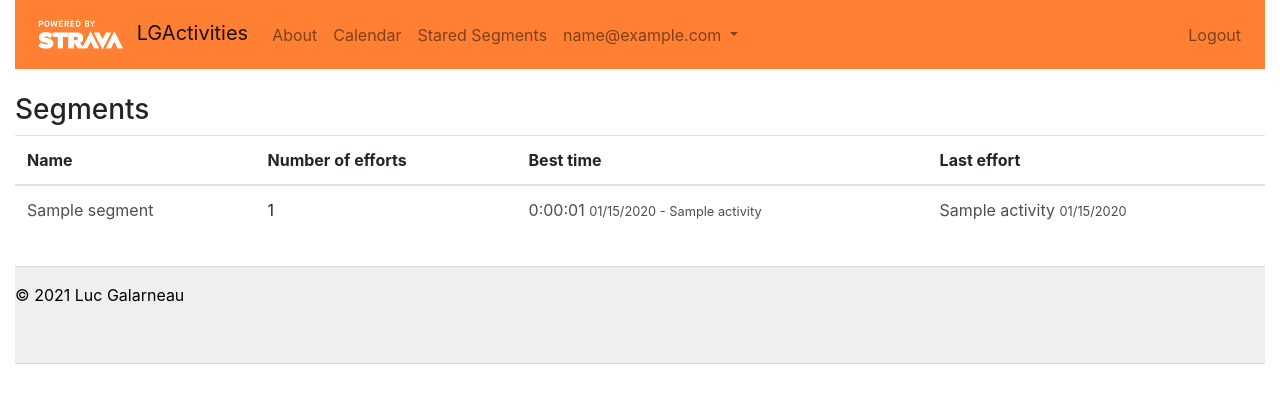
After one commit to lgalarno/lgactivities, a Django app: page /activities/stared-segments/ in a window 1280 px wide. The commit adds this page. Shown: the top 403 px of the page. Run offline with Django 3.2, Linux system fonts and the light colour scheme; a user stored in the database is signed in; tables that the repository leaves empty hold one stand-in row (values such as "Sample post"); some libraries are stand-ins or nearby versions.

Commit message:
Staring segments-calender prev&next months

```diff
--- a/activities/api/views.py
+++ b/activities/api/views.py
@@ -33,7 +33,7 @@ class SegmentStaringAPIToggle(APIView):
         }
         return Response(data)
 
-# TODO Plot RecentEffortsData
+
 class RecentEffortsDataAPI(APIView):
     """
     * Requires authentication.
--- a/activities/models.py
+++ b/activities/models.py
@@ -27,6 +27,9 @@ class Activity(models.Model):
 
     def get_all_segments(self):
         return self.segmenteffort_set.all()
+
+    def get_date(self, *args, **kwargs):
+        return self.start_date_local.strftime("%m/%d/%Y")
 
     @property
     def get_html_url(self):
@@ -67,6 +70,21 @@ class Segment(models.Model):
 
     def get_all_efforts(self):
         return self.segmenteffort_set.all()
+
+    def get_all_times(self):
+        return [e.get_time() for e in self.get_all_efforts()]
+        # all_dates = [e.start_date_local.strftime("%m/%d/%Y") for e in all_efforts]
+
+    def get_best_effort(self):
+        return self.segmenteffort_set.all().order_by('elapsed_time').first()
+
+    @property
+    def get_number_efforts(self):
+        return self.segmenteffort_set.all().count()
+
+    @property
+    def get_last_effort(self):
+        return self.segmenteffort_set.all().order_by('-start_date_local').first()
 
     @property
     def get_staring_api_url(self):
@@ -123,6 +141,9 @@ class SegmentEffort(models.Model):
     def get_time(self, *args, **kwargs):
         return str(datetime.timedelta(seconds=self.elapsed_time))
 
+    def get_date(self, *args, **kwargs):
+        return self.start_date_local.strftime("%m/%d/%Y")
+
     def save(self, *args, **kwargs):
         s = Segment.objects.get(id=self.segment.id)
         pr = 1
--- /dev/null
+++ b/activities/templates/activities/stared_segments.html
@@ -0,0 +1,48 @@
+{% extends 'base.html' %}
+{% load static %}
+{% block title %}{{ title }}{% endblock %}
+
+{% block content %}
+    <div class="row">
+    {% comment %}            <div class="col col-md-4">
+    aaa
+        </div>{% endcomment %}
+        <div class="col col-md-12">
+            <h3>Segments</h3>
+            {% if segment_list %}
+                <div class="table-responsive">
+                    <table class="table" >
+                        <thead>
+                        <tr>
+                            <th scope="col">Name</th>
+                            <th scope="col">Number of efforts</th>
+                            <th scope="col">Best time</th>
+                            <th scope="col">Last effort</th>
+                        </tr>
+                        </thead>
+                        <tbody>
+                        {% for segment in segment_list %}
+                            <tr>
+                                <td>
+                                    <a href="{% url "activities:segment_details" activity_id=segment.get_best_effort.activity_id effort_id=segment.get_best_effort.pk %}">{{ segment.name }}</a>
+                                </td>
+                                <td>{{ segment.get_number_efforts }}</td>
+                                <td>
+                                    <a href="{% url 'activities:activity-details' segment.get_best_effort.activity_id %}" >
+                                    {{ segment.get_best_effort.get_time }} <small> {{ segment.get_best_effort.get_date }} - {{ segment.get_best_effort.activity.name }}</small>
+                                    </a>
+                                </td>
+                                <td>
+                                    <a href="{% url 'activities:activity-details' segment.get_last_effort.activity_id %}" >
+                                    {{ segment.get_last_effort.activity.name }} <small> {{ segment.get_last_effort.get_date }}</small>
+                                    </a>
+                                </td>
+                            </tr>
+                        {% endfor %}
+                        </tbody>
+                    </table>
+                </div>
+            {% endif %}
+        </div>
+    </div>
+{% endblock %}
--- a/activities/urls.py
+++ b/activities/urls.py
@@ -4,6 +4,7 @@ from django.urls import path, include
 from .views import (CalendarView,
                     activity_details,
                     segment_details,
+                    StaredSegmentsListView,
                     )
 
 
@@ -11,6 +12,7 @@ app_name = 'activities'
 
 urlpatterns = [
     path('', login_required(CalendarView.as_view()), name='calendar'),
+    path('stared-segments/', login_required(StaredSegmentsListView.as_view()), name='stared-segments'),
     path('activity/<int:activity_id>/', login_required(activity_details), name='activity-details'),
     path('activity/<int:activity_id>/segment/<int:effort_id>/', login_required(segment_details), name='segment_details'),
     path('api/', include('activities.api.urls', namespace="activities-api")),
--- a/activities/views.py
+++ b/activities/views.py
@@ -1,15 +1,14 @@
 from django.conf import settings
 from django.contrib import messages
+from django.views.generic import ListView
 from django.shortcuts import render, get_object_or_404, HttpResponseRedirect
 from django.utils.safestring import mark_safe
-from django.views.generic import ListView
 
 import requests
 
 from connections.utils import check_token, formaterror
 from .models import Activity, Segment, SegmentEffort, Map
 from .utils import Calendar, get_date
-
 
 # Create your views here.
 
@@ -25,9 +24,10 @@ class CalendarView(ListView):
         context = super().get_context_data(**kwargs)
         d = get_date(self.request.GET.get('month', None))
         cal = Calendar(d.year, d.month)
-        html_cal = cal.formatmonth(withyear=True)
+        html_cal = cal.formatmonth(withyear=False)
         context['calendar'] = mark_safe(html_cal)
         context['cal'] = cal
+        context['title'] = 'calendar'
         return context
 
 
@@ -73,6 +73,19 @@ def segment_details(request, activity_id, effort_id):
         'this_effort': this_effort,
         'segment': segment,
         'efforts': efforts,
-        'title': 'Efforts'
+        'title': 'segment details'
     }
     return render(request, 'activities/segment-details.html', context)
+
+
+class StaredSegmentsListView(ListView):
+    model = Segment
+    template_name = "activities/stared_segments.html"
+
+    def get_queryset(self):
+        return Segment.objects.filter(staring=True)
+
+    def get_context_data(self, *args, **kwargs):
+        context = super().get_context_data(*args, **kwargs)
+        context['title'] = 'stared segments'
+        return context
--- a/connections/views.py
+++ b/connections/views.py
@@ -1,6 +1,6 @@
 from django.conf import settings
 from django.contrib import messages
-from django.shortcuts import render,HttpResponse, get_object_or_404, redirect, HttpResponseRedirect
+from django.shortcuts import get_object_or_404, redirect, HttpResponseRedirect
 
 import requests
 
--- a/getactivities/templates/getactivities/get.html
+++ b/getactivities/templates/getactivities/get-getactivities.html
@@ -1,7 +1,7 @@
 {% extends 'base.html' %}
 {% load crispy_forms_tags %}
 
-{% block title %}getactivities{% endblock %}
+{% block title %}{{ title }}{% endblock %}
 
 {% block content %}
     <form action="{% url 'getactivities:getactivities' %}" method="POST" id="form" onsubmit="return waiting_js(this);" >
--- a/getactivities/templates/getactivities/last.html
+++ b/getactivities/templates/getactivities/last-activities.html
@@ -1,6 +1,6 @@
 {% extends 'base.html' %}
 
-{% block title %}lastactivities{% endblock %}
+{% block title %}{{ title }}{% endblock %}
 
 {% block content %}
     <p>{{ id }} - {{ name }}</p>
--- a/getactivities/urls.py
+++ b/getactivities/urls.py
@@ -1,12 +1,12 @@
 from django.contrib.auth.decorators import login_required
 from django.urls import path
 
-from . import views
+from .views import getactivities, lastactivity, ListactivitiesView
 
 app_name = 'getactivities'
 
 urlpatterns = [
-    path('listactivities/', views.listactivities, name="listactivities"),
-    path('getactivities/', login_required(views.getactivities), name="getactivities"),
-    path('lastactivities/', login_required(views.lastactivities), name="lastactivities"),
+    path('listactivities/', ListactivitiesView.as_view(), name="listactivities"),
+    path('', login_required(getactivities), name="getactivities"),
+    path('lastactivity/', login_required(lastactivity), name="lastactivity"),
 ]
--- a/static/css/style.css
+++ b/static/css/style.css
@@ -84,8 +84,26 @@ table.dataTable thead .sorting {
   color: red;
 }
 
+.calendar a {
+  color: #17a2b8;
+}
+.calendar a:hover {
+  color: #0b505b;
+}
+
+.links-arrows a {
+  color: #4d4d4d;
+}
+.links-arrows a:hover {
+  color: #000000;
+  text-decoration: none;
+}
+
 a {
-  color: #17a2b8;
+  color: #4d4d4d;
+}
+a:hover {
+  color: #000000;
 }
 
 .btn {
--- a/templates/base.html
+++ b/templates/base.html
@@ -1,8 +1,9 @@
-
-
 <!DOCTYPE html>
 <html lang="en">
 {% include 'header.html' %}
+<header>
+    <title>LGActivities {% block title %}{% endblock %}</title>
+</header>
 
 <body>
 <main role="main" class="container-fluid">
--- a/templates/header.html
+++ b/templates/header.html
@@ -5,13 +5,11 @@
     <meta http-equiv="X-UA-Compatible" content="IE=edge">
     <meta name="viewport" content="width=device-width, initial-scale=1">
 
-
      <link rel="stylesheet" href="https://unpkg.com/leaflet@1.7.1/dist/leaflet.css"
        integrity="sha512-xodZBNTC5n17Xt2atTPuE1HxjVMSvLVW9ocqUKLsCC5CXdbqCmblAshOMAS6/keqq/sMZMZ19scR4PsZChSR7A=="
        crossorigin=""/>
 
-
-    <title>LGActivities-{% block title %}{{ title }}{% endblock %}</title>
+{#    <title>LGActivities-{% block title %}{% endblock %}</title>#}
     <link rel="stylesheet" href="https://use.fontawesome.com/releases/v5.15.3/css/all.css" integrity="sha384-SZXxX4whJ79/gErwcOYf+zWLeJdY/qpuqC4cAa9rOGUstPomtqpuNWT9wdPEn2fk" crossorigin="anonymous">
 
     <link rel="stylesheet" href="https://cdn.jsdelivr.net/npm/bootstrap@4.6.0/dist/css/bootstrap.min.css" integrity="sha384-B0vP5xmATw1+K9KRQjQERJvTumQW0nPEzvF6L/Z6nronJ3oUOFUFpCjEUQouq2+l" crossorigin="anonymous">
--- a/templates/navbar.html
+++ b/templates/navbar.html
@@ -10,19 +10,25 @@
                 <a class="nav-link" href="{% url 'getactivities:listactivities' %}">About</a>
             </li>
             {% if request.user.is_authenticated %}
+                <li class="nav-item">
+                    <a class="nav-link" href="{% url 'activities:calendar' %}">Calendar</a>
+                </li>
+                <li class="nav-item">
+                    <a class="nav-link" href="{% url 'activities:stared-segments' %}">Stared Segments</a>
+                </li>
                 <li class="nav-item dropdown">
                     <a class="nav-link dropdown-toggle" href="#" id="navbarDropdownMenuLink" role="button" data-toggle="dropdown" aria-haspopup="true" aria-expanded="false">
                         {{ user.email }}
                     </a>
                     <div class="dropdown-menu" aria-labelledby="navbarDropdownMenuLink">
                         <a class="dropdown-item" href="{% url 'connections:requestcode' %}">Connect to Strava</a>
-                        <a class="dropdown-item" href="{% url 'activities:calendar' %}">Calendar</a>
-                        <a class="dropdown-item" href="{% url 'getactivities:lastactivities' %}">Last Activity</a>
+{% comment %}                        <a class="dropdown-item" href="{% url 'activities:calendar' %}">Calendar</a>
+                        <a class="dropdown-item" href="{% url 'activities:stared-segments' %}">Stared Segments</a>{% endcomment %}
+                        <a class="dropdown-item" href="{% url 'getactivities:lastactivity' %}">Last Activity</a>
                         <a class="dropdown-item" href="{% url 'getactivities:getactivities' %}">Get Activities</a>
+                        <a class="dropdown-item" href="{% url 'getactivities:listactivities' %}">List Activities</a>
                     </div>
                 </li>
-
-
             {% endif %}
         </ul>
         {% if not request.user.is_authenticated and not "login" in request.get_full_path %}
```
Also changed, not shown: activities/static/js/activities.js (+17 -7 lines), activities/templates/activities/calendar.html (+22 -5 lines), activities/templates/activities/segment-details.html (+4 -4 lines), activities/utils.py (+40 -10 lines), getactivities/templates/getactivities/list-activities.html (added, +10 -0 lines), getactivities/templates/getactivities/list.html (deleted, +0 -7 lines), getactivities/views.py (+17 -8 lines).
